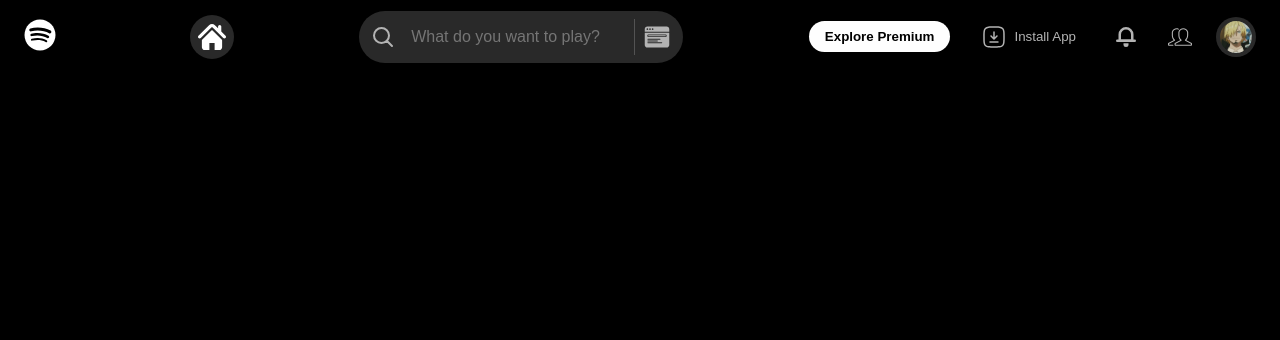
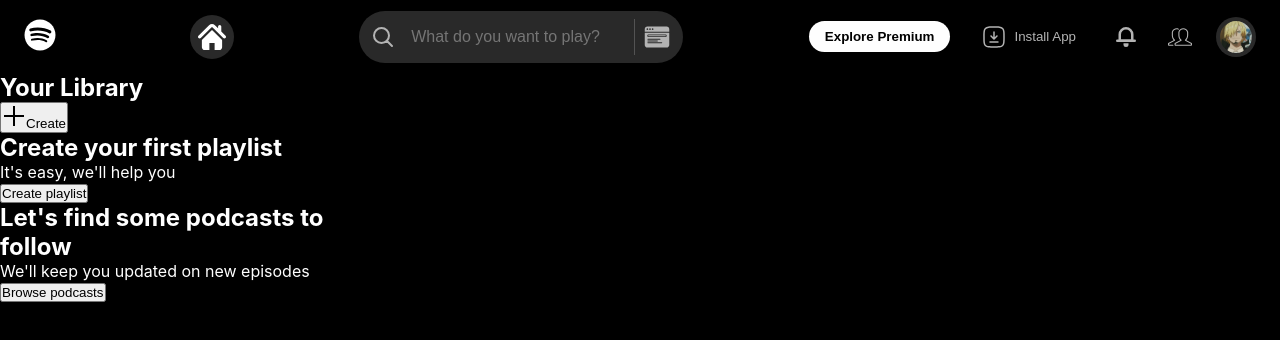
Before and after one commit to EvheniySlobodyanik/spotify-ui-clone, a React (Vite) app: page / in a window 1280 px wide. Shown: the top 340 px of the page. Built offline with nearby package versions, Linux system fonts and the light colour scheme.

Commit message:
preparation for sidebar

```diff
--- a/src/components/Sidebar/Sidebar.module.scss
+++ b/src/components/Sidebar/Sidebar.module.scss
@@ -0,0 +1,3 @@
+$primary-bg-color: #333333;
+$primary-button-color: #4d4d4d;
+$primary-text-color: #fff;
--- a/src/components/Sidebar/Sidebar.tsx
+++ b/src/components/Sidebar/Sidebar.tsx
@@ -1,3 +1,34 @@
+import PlusIcon from "../../assets/sidebar/plus.svg?react";
+
+import styles from "./Sidebar.module.scss";
+
 export function Sidebar() {
-  return <div></div>;
+  return (
+    <aside>
+      <div className={styles.header}>
+        <h1 className={styles.heading}>Your Library</h1>
+
+        <button type="button" className={styles.createBtn}>
+          <PlusIcon />
+          Create
+        </button>
+      </div>
+
+      <article>
+        <h2>Create your first playlist</h2>
+        <p>It's easy, we'll help you</p>
+        <button type="button" className={styles.playlistBtn}>
+          Create playlist
+        </button>
+      </article>
+
+      <article>
+        <h2>Let's find some podcasts to follow</h2>
+        <p>We'll keep you updated on new episodes</p>
+        <button type="button" className={styles.podcastsBtn}>
+          Browse podcasts
+        </button>
+      </article>
+    </aside>
+  );
 }
```
